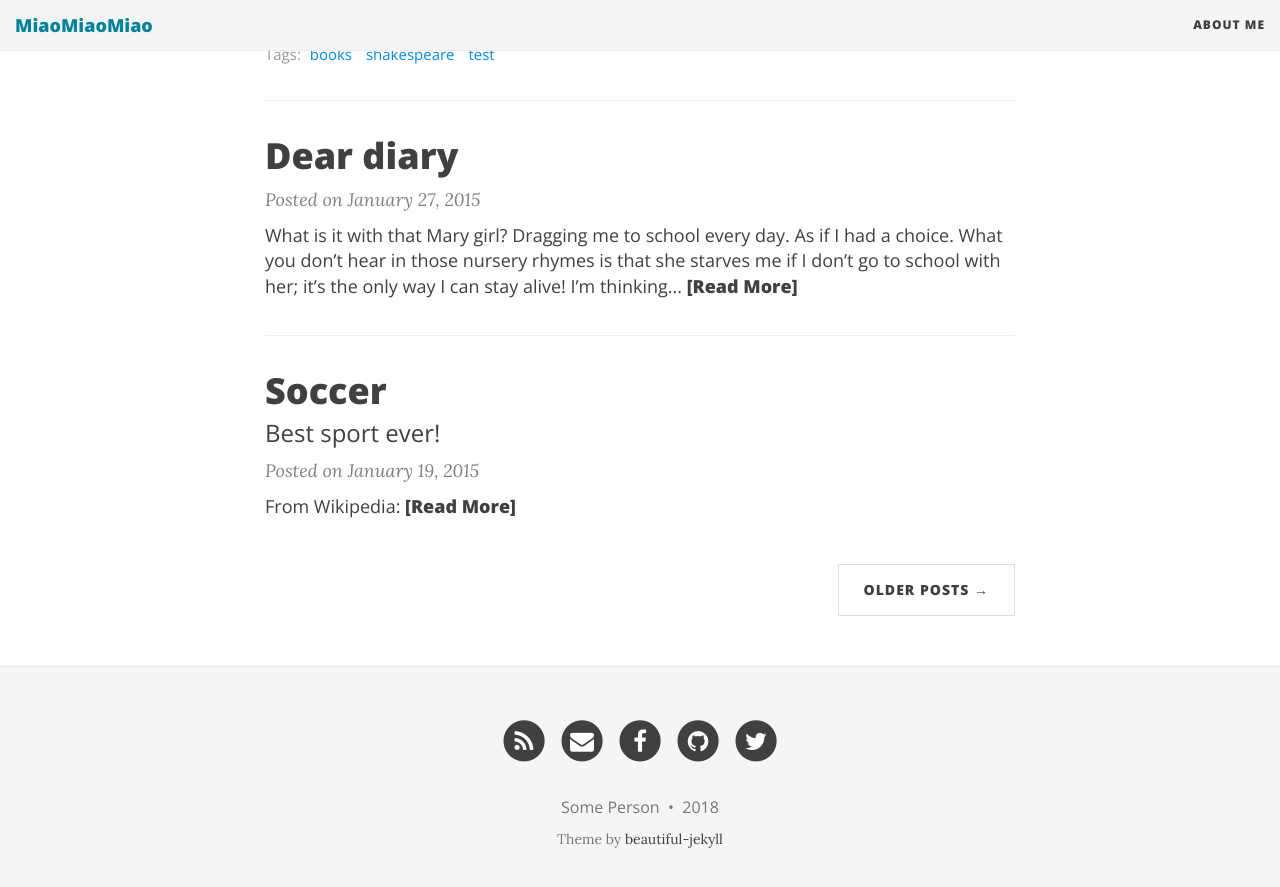
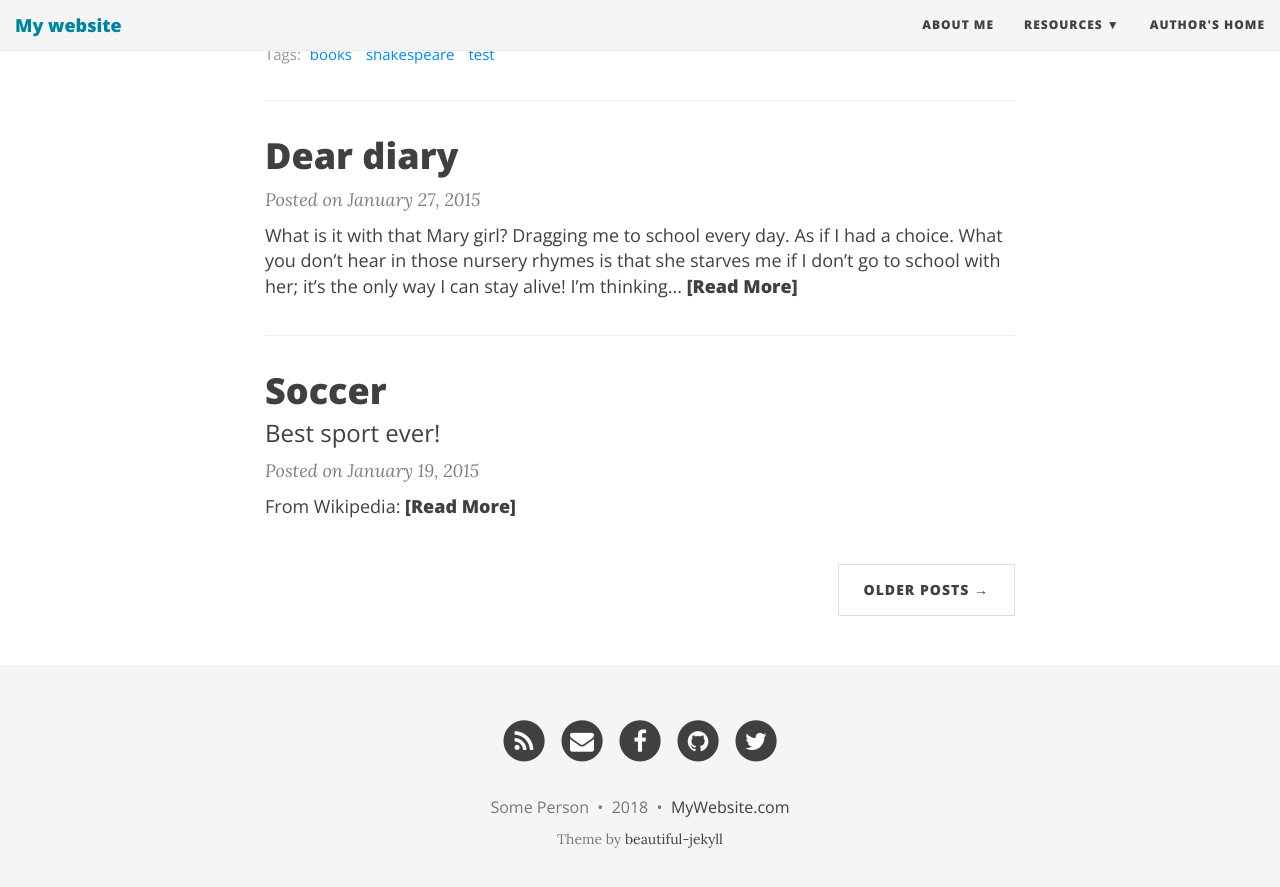
Before and after one commit to TonyZ1z/tonyz1z.github.io, a Jekyll site: the page built from index.html, in a window 1280 px wide and 900 px high, scrolled down 1134 px. Shown: the top 887 px of the window. Built offline with Jekyll 4.4.1, drawn with Linux system fonts in a browser that asks for light colours; nearby versions of some CDN libraries; the list of posts is cut into pages by our own code; some of the changed lines change nothing that is shown.

Commit message:
change config

```diff
--- a/_config.yml
+++ b/_config.yml
@@ -4,7 +4,7 @@
 # baseurl is the website's URL without the hostname
 
 # If you are building a simple GitHub user page (https://username.github.io) then use these settings:
-url: "https://tonyz1z.github.io"
+url: "https://username.github.io"
 baseurl: ""
 
 # If you are building a GitHub project page then use these settings:
@@ -14,16 +14,21 @@ baseurl: ""
 # Of course don't forget to change the username and projectname to YOUR username and project
 
 # Name of website
-title: MiaoMiaoMiao
+title: My website
 
 # Short description of your site
-description: A fake blog
+description: A virtual proof that name is awesome!
 
 # --- Navigation bar options --- #
 
 # List of links in the navigation bar
 navbar-links:
   About Me: "aboutme"
+  Resources:
+    - Beautiful Jekyll: "http://deanattali.com/beautiful-jekyll/"
+    - Learn markdown: "http://www.markdowntutorial.com/"
+    - GitHub Pages: "https://pages.github.com/"
+  Author's home: "http://deanattali.com"
 
 # Image to show in the navigation bar - image must be a square (width = height)
 # Remove this parameter if you don't want an image in the navbar
@@ -67,10 +72,10 @@ author:
 # If you want to add a new link that isn't here, you'll need to also edit the file _data/SocialNetworks.yml
 social-network-links:
   rss: true
-  email: "secret"
-  facebook: secret
-  github: https://github.com/TonyZ1z
-  twitter: secret
+  email: "someone@example.com"
+  facebook: daattali
+  github: daattali
+  twitter: daattali
 #  reddit: yourname
 #  google-plus: +DeanAttali
 #  linkedin: daattali
@@ -94,7 +99,7 @@ share-links-active:
 
 # How to display the link to the website in the footer
 # Remove this if you don't want a link in the footer
-# url-pretty: "MyWebsite.com"  # eg. "deanattali.com/beautiful-jekyll"
+url-pretty: "MyWebsite.com"  # eg. "deanattali.com/beautiful-jekyll"
 
 # --- Web Statistics Section --- #
 
```
